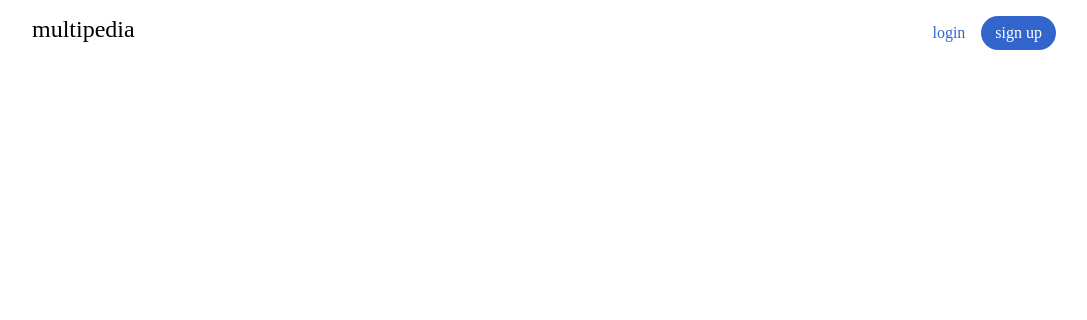
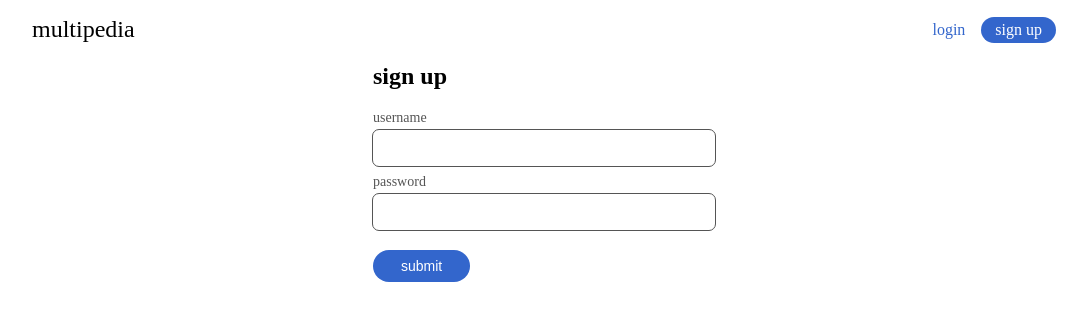
Before and after one commit to fluqont/multipedia, a React (Vite) app: page /sign-up in a window 1280 px wide. Shown: the top 320 px of the page, without its empty margins (96-1183 px from the left). Built offline with nearby package versions, Linux system fonts and the light colour scheme.

Commit message:
feat: sign up section

```diff
--- a/package.json
+++ b/package.json
@@ -11,7 +11,8 @@
   },
   "dependencies": {
     "react": "^18.3.1",
-    "react-dom": "^18.3.1"
+    "react-dom": "^18.3.1",
+    "wouter": "^3.3.5"
   },
   "devDependencies": {
     "@eslint/js": "^9.11.1",
--- a/src/App.tsx
+++ b/src/App.tsx
@@ -1,14 +1,24 @@
 import Header from "./ui/Header";
 import atomics from "./atomics.module.css";
+import { Route, Switch } from "wouter";
+import SignUp from "./pages/SignUp";
 
 function App() {
   return (
+    <>
       <Header rootLinkText="multipedia">
         <a href="/login">login</a>
         <a href="/sign-up" className={atomics["link-button"]}>
           sign up
         </a>
       </Header>
+      <main>
+        <Switch>
+          <Route path="/sign-up" component={SignUp} />
+          <Route>404: No such page!</Route>
+        </Switch>
+      </main>
+    </>
   );
 }
 
--- a/src/atomics.module.css
+++ b/src/atomics.module.css
@@ -1,6 +1,11 @@
 .link-button {
-  background-color: var(--link);
+  background-color: var(--primary);
   color: var(--background);
-  padding: 0.5rem 0.875rem;
+  padding: 0.25rem 0.875rem;
   border-radius: var(--rounding-base);
 }
+
+.centered-section {
+  max-width: fit-content;
+  margin: auto;
+}
--- a/src/index.css
+++ b/src/index.css
@@ -1,9 +1,11 @@
 :root {
-  --primary: black;
+  --foreground: black;
+  --foreground--secondary: #555555;
   --background: white;
-  --link: #3366cc;
+  --primary: #3366cc;
 
   --rounding-base: 9999px;
+  --rounding-small: 6px;
 }
 
 html {
@@ -16,14 +18,25 @@ body {
 }
 
 a {
-  color: var(--link);
+  color: var(--primary);
   text-decoration: none;
+}
+
+button {
+  padding: 0.5rem 1.75rem;
+  border: none;
+  background-color: var(--primary);
+  color: var(--background);
+  border-radius: var(--rounding-base);
+  font-weight: 500;
+  font-size: 0.875rem;
 }
 
 @media (prefers-color-scheme: dark) {
   :root {
-    --primary: white;
+    --foreground: white;
+    --foreground--secondary: #cbcbcb;
     --background: black;
-    --link: #88a3e8;
+    --primary: #88a3e8;
   }
 }
--- /dev/null
+++ b/src/pages/SignUp.tsx
@@ -0,0 +1,15 @@
+import Form from "../ui/Form";
+import InputField from "../ui/InputField";
+import atomics from "../atomics.module.css";
+
+export default function SignUp() {
+  return (
+    <section className={atomics["centered-section"]}>
+      <h1>sign up</h1>
+      <Form>
+        <InputField id="username" />
+        <InputField id="password" inputType="password" />
+      </Form>
+    </section>
+  );
+}
--- /dev/null
+++ b/src/ui/Form.module.css
@@ -0,0 +1,12 @@
+.form {
+  display: grid;
+  gap: 1.25rem;
+}
+
+.form-body {
+  display: grid;
+  gap: 0.5rem;
+}
+
+.form-controls {
+}
--- /dev/null
+++ b/src/ui/Form.tsx
@@ -0,0 +1,13 @@
+import { PropsWithChildren } from "react";
+import classes from "./Form.module.css";
+
+export default function Form({ children }: PropsWithChildren) {
+  return (
+    <form className={classes.form}>
+      <section className={classes["form-body"]}>{children}</section>
+      <section>
+        <button type="submit">submit</button>
+      </section>
+    </form>
+  );
+}
--- a/src/ui/Header.module.css
+++ b/src/ui/Header.module.css
@@ -5,7 +5,7 @@
 
 .logo {
   width: fit-content;
-  color: var(--primary);
+  color: var(--foreground);
   font-size: 1.5rem;
   font-weight: 500;
 }
--- /dev/null
+++ b/src/ui/InputField.module.css
@@ -0,0 +1,22 @@
+.input-field {
+  display: grid;
+  gap: 0.25rem;
+}
+
+.label {
+  font-size: 0.875rem;
+  font-weight: 500;
+  color: var(--foreground--secondary);
+}
+
+.input {
+  min-width: 0;
+  padding: 0.25rem 1rem;
+  border: none;
+  outline: 1px solid var(--foreground--secondary);
+  border-radius: var(--rounding-small);
+  font-size: 1.5rem;
+}
+.input:focus {
+  outline: 2px solid var(--primary);
+}
--- /dev/null
+++ b/src/ui/InputField.tsx
@@ -0,0 +1,25 @@
+import { HTMLInputTypeAttribute } from "react";
+import classes from "./InputField.module.css";
+
+interface InputFieldProps {
+  id: string;
+  name?: string;
+  labelText?: string;
+  inputType?: HTMLInputTypeAttribute;
+}
+
+export default function InputField({
+  id,
+  name = id,
+  labelText = id,
+  inputType = "text",
+}: InputFieldProps) {
+  return (
+    <div className={classes["input-field"]}>
+      <label htmlFor={id} className={classes.label}>
+        {labelText}
+      </label>
+      <input type={inputType} name={name} id={id} className={classes.input} />
+    </div>
+  );
+}
```
Also changed, not shown: 1 other file (tests, documents, lock files or other folders). Lines whose indentation alone changed are shown as unchanged.
